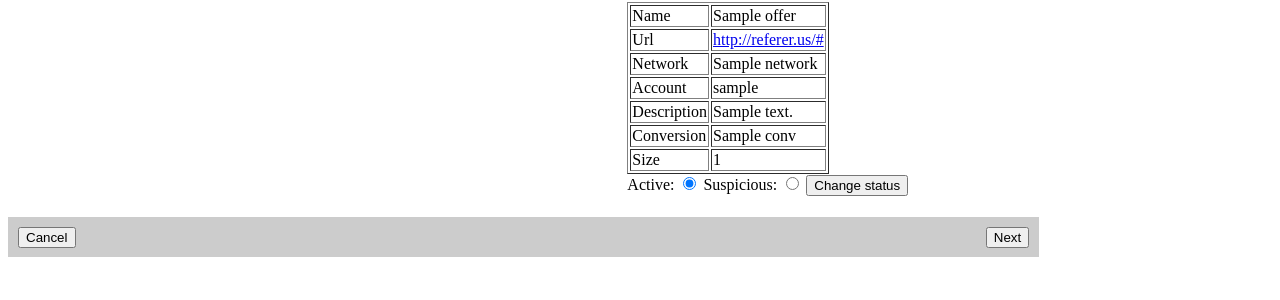
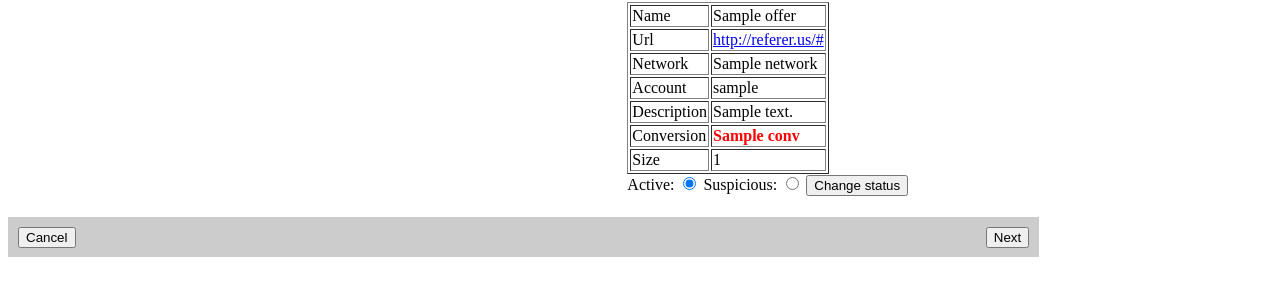
Before and after one commit to sprezz/leadfrod, a Django app: template templates/worker/showlead.html in a window 1280 px wide. Shown: the part 302-602 px from the top of the page. Run offline with Django 3.2, Linux system fonts and the light colour scheme; the template is opened without the code that fills it: most values are stand-ins (such as "Sample title", 1, 10 or a date in 2020); parts of the project's set-up code (start-up, migrations or seed data) failed here and were passed over; some libraries are stand-ins or nearby versions.

Commit message:
fix offer.conv flaotformat

```diff
--- a/rotator/models.py
+++ b/rotator/models.py
@@ -1119,7 +1119,7 @@ class Earnings(models.Model):
     def conv(self):
         if not self.payout or not self.clicks:
             return 0
-        return """%.2f" % """((self.revenue / self.payout) / self.clicks)
+        return "%.2f" % ((self.revenue / self.payout) / self.clicks)
 
     def account(self):
         return self.offer.account.username
--- a/templates/worker/showlead.html
+++ b/templates/worker/showlead.html
@@ -48,7 +48,7 @@ $(function(){
 		<tr><td>Network</td><td>{{offer.network.name}}</td></tr>
 		<tr><td>Account</td><td>{{offer.account.username}}</td></tr>
 		<tr><td>Description</td><td>{{ offer.description }}</td></tr>
-		<tr><td>Conversion</td><td><span {% if offer.conv > 1 %}class="red_span"{% endif %}>{{ offer.conv }}</span></td></tr>
+		<tr><td>Conversion</td><td><span {% if offer.conv|floatformat > 0.3|floatformat %}class="red_span"{% endif %}>{{ offer.conv }}</span></td></tr>
 		<tr><td>Size</td><td><span {% if offer.size > 100 %}class="red_span"{% endif %}>{{ offer.size }}</span></td></tr>
 	</table>
 	<div>
```
